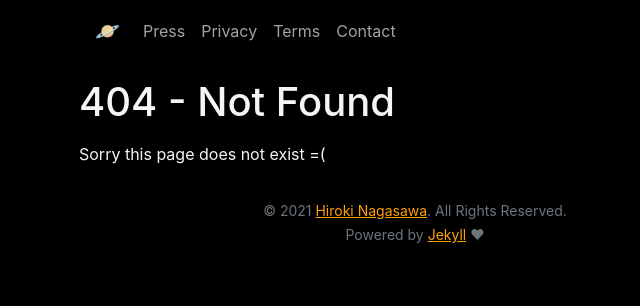
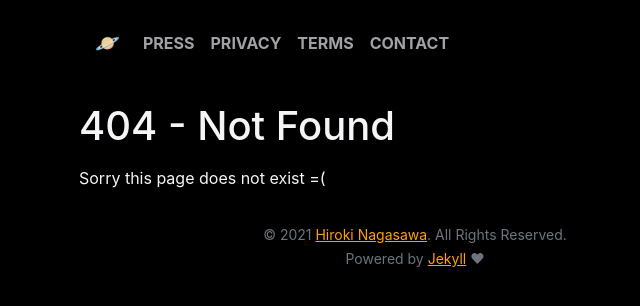
Before and after one commit to bluecometlabs/8planets.app, a Jekyll site: the page built from pages/404.md, in a window 1280 px wide. Shown: the top 306 px of the page, without its empty margins (225-865 px from the left). Built offline with Jekyll 4.4.1, drawn with Linux system fonts in a browser that asks for light colours.

Commit message:
Update layout scss

```diff
--- a/_sass/_layout.scss
+++ b/_sass/_layout.scss
@@ -5,6 +5,7 @@
   // Positioning context for the mobile navigation icon
   position: relative;
   background: $background-color;
+  padding: 15px;
 }
 
 .navbar-brand {
@@ -26,15 +27,17 @@
 }
 
 .navbar {
-  padding: .7rem 1rem;
+  padding: 0.5rem 1rem;
+  font-weight: 700;
 
   .nav-link {
     color: $secondary-text-color !important;
     line-height: $base-line-height;
+    text-transform: uppercase;
 
     &:hover {
       color: $secondary-text-color !important;
-      text-decoration: underline;
+      text-decoration: none;
     }
   }
 
```
